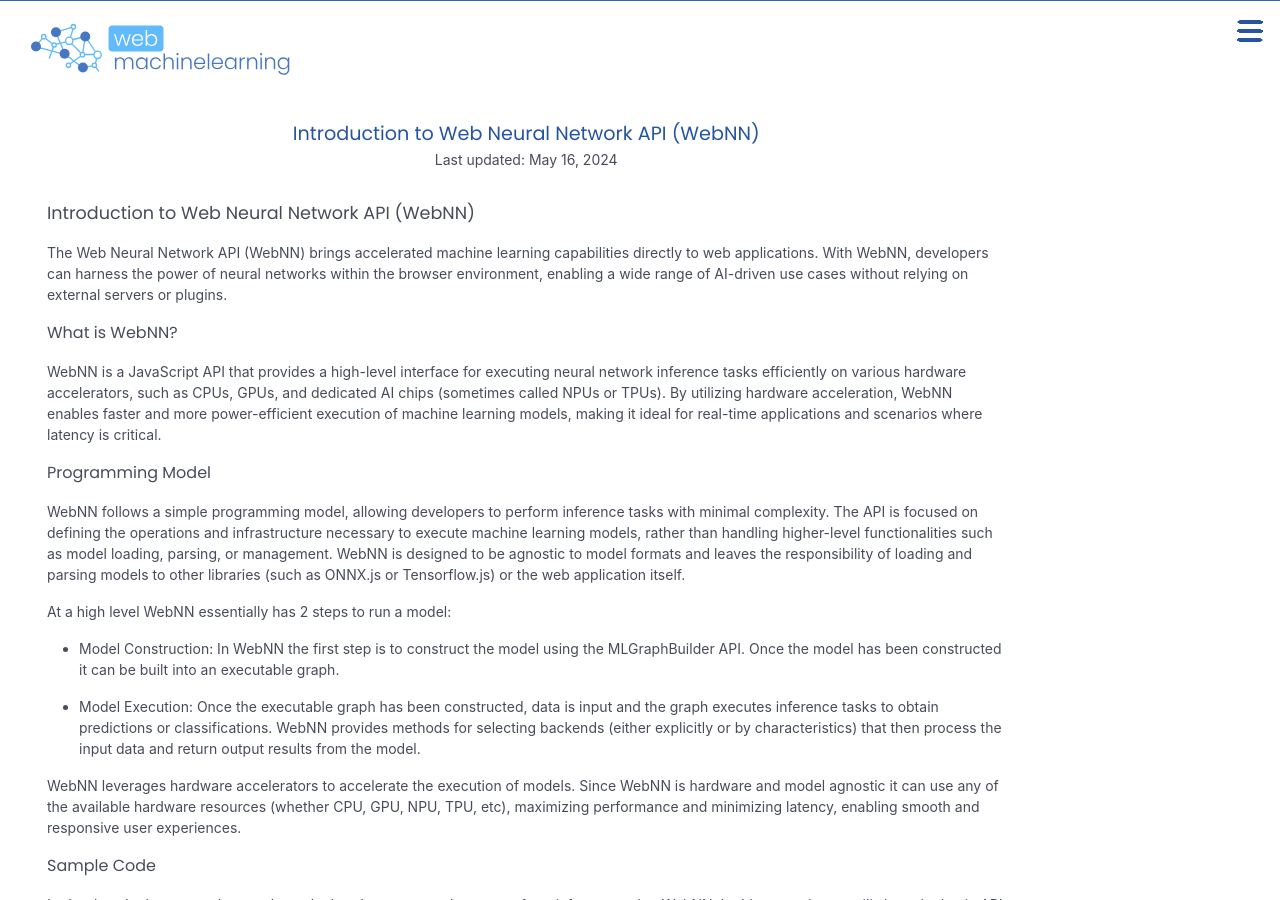
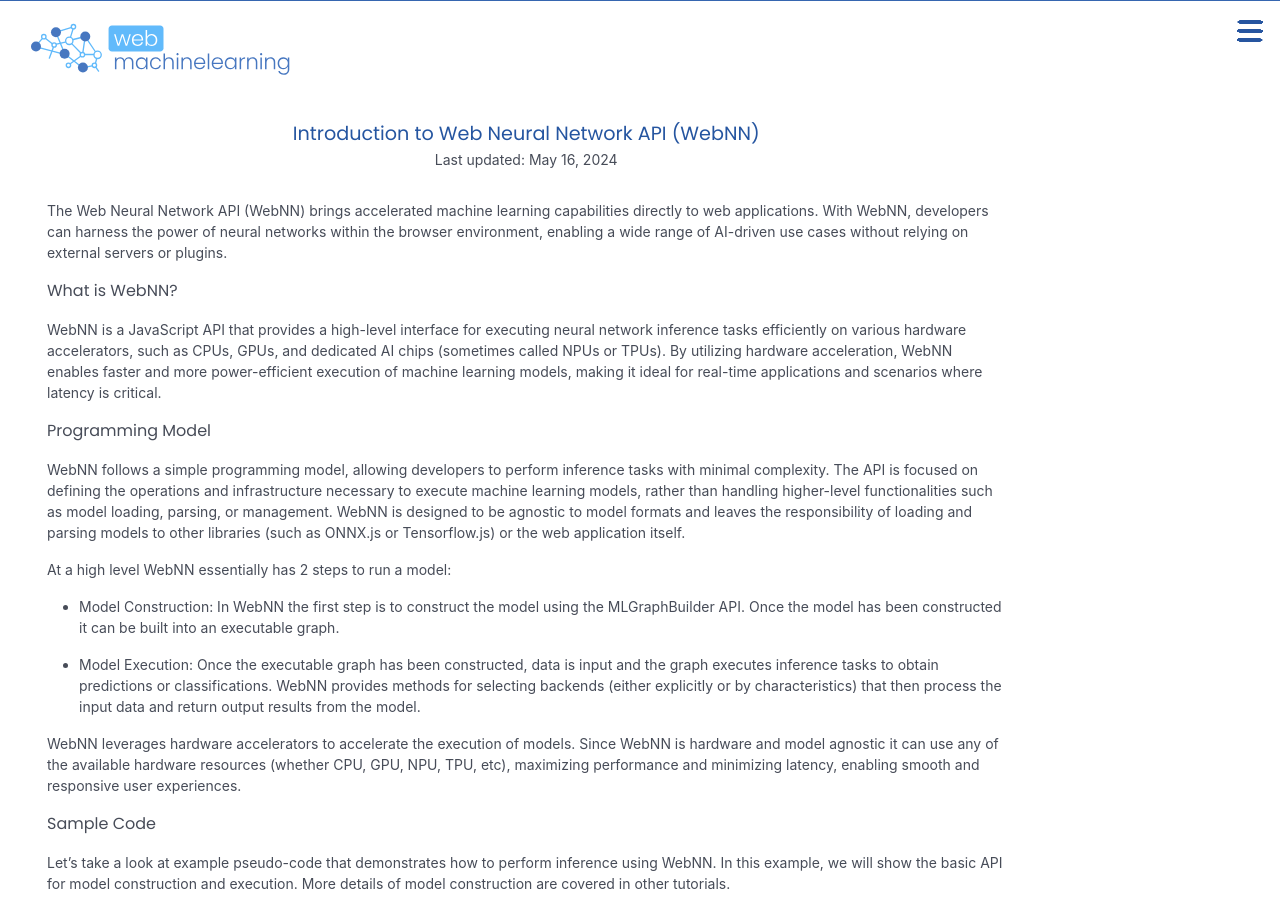
Before and after one commit to webmachinelearning/webmachinelearning.github.io, a Jekyll site: the page built from _posts/2024-05-16-introduction-to-web-neural-network-api.md, in a window 1280 px wide and 900 px high. Built offline with Jekyll 4.4.1, drawn with Linux system fonts in a browser that asks for light colours.

Commit message:
markup changes for jekyll

```diff
--- a/_posts/2024-05-16-introduction-to-web-neural-network-api.md
+++ b/_posts/2024-05-16-introduction-to-web-neural-network-api.md
@@ -7,13 +7,13 @@
 categories: get-started
 ---
 
-## Introduction to Web Neural Network API (WebNN)
-
 The Web Neural Network API (WebNN) brings accelerated machine learning capabilities directly to web applications. With WebNN, developers can harness the power of neural networks within the browser environment, enabling a wide range of AI-driven use cases without relying on external servers or plugins.
 
 ### What is WebNN?
 
 WebNN is a JavaScript API that provides a high-level interface for executing neural network inference tasks efficiently on various hardware accelerators, such as CPUs, GPUs, and dedicated AI chips (sometimes called NPUs or TPUs). By utilizing hardware acceleration, WebNN enables faster and more power-efficient execution of machine learning models, making it ideal for real-time applications and scenarios where latency is critical.
+
+<!-- more -->
 
 ### Programming Model
 
```
